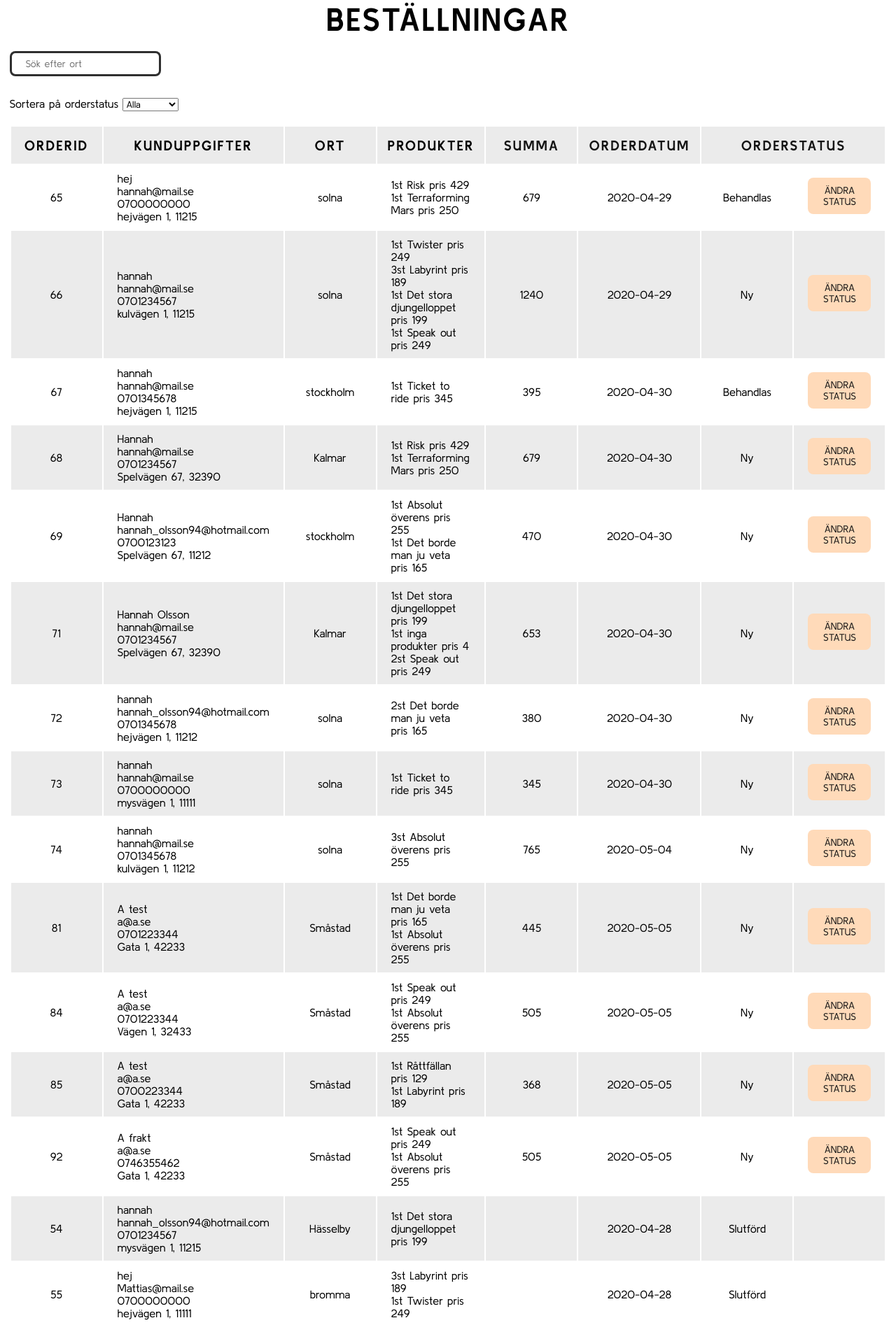
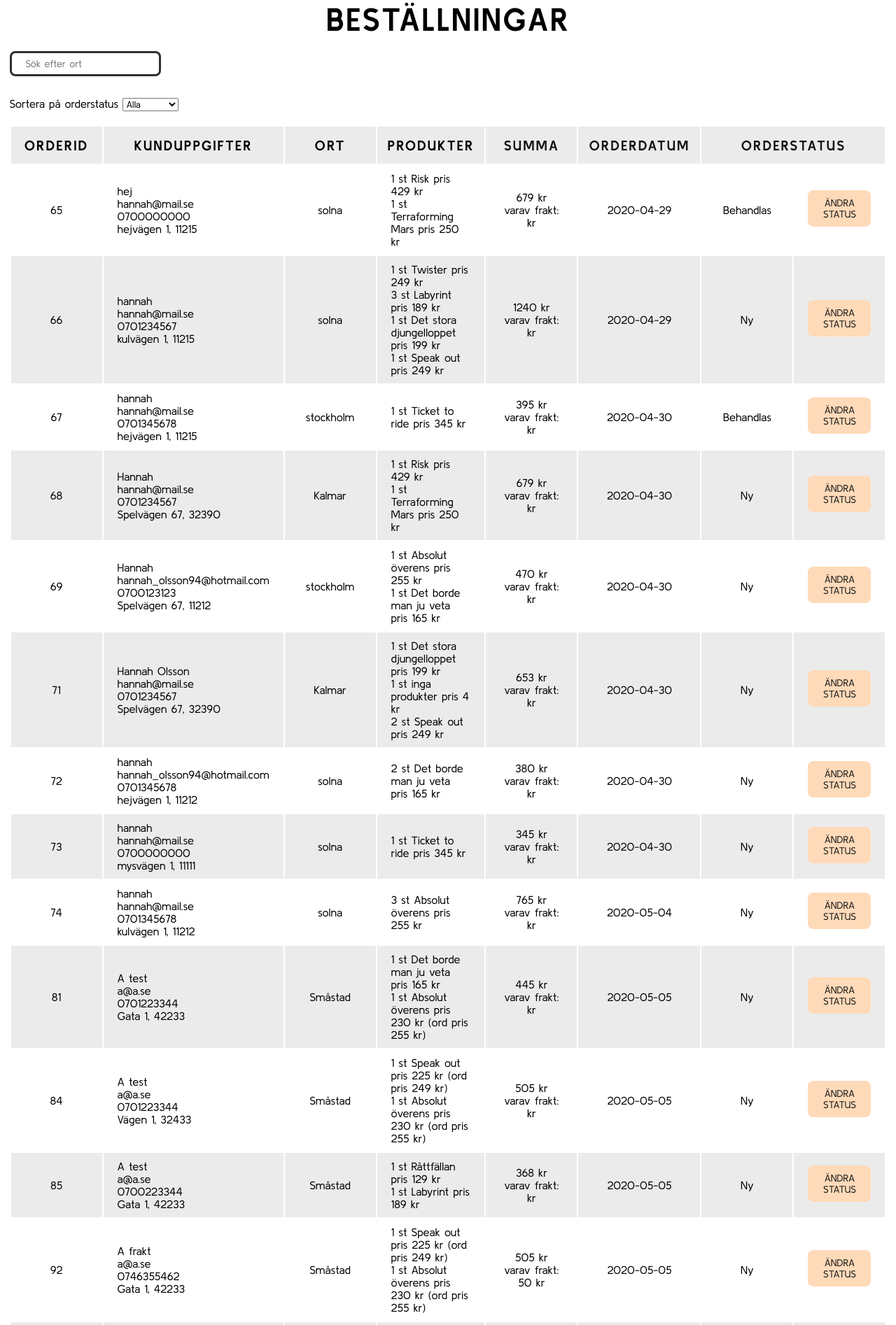
Before and after one commit to HannahO94/Projektarbete_webbshop, a PHP site: page /admin/admin-order.php in a window 1280 px wide. Shown: the part 169-2063 px from the top of the page at 70% size. Run offline with PHP 8.4, Linux system fonts and the light colour scheme; data comes from the database, SQL or seed files in the repository.

Commit message:
reapris och frakt på admin-beställning

```diff
--- a/admin/admin-order.php
+++ b/admin/admin-order.php
@@ -78,22 +78,34 @@ while ($row = $stmt->fetch(PDO::FETCH_ASSOC)) {
     $status = htmlspecialchars($row['status']);
     $products = json_decode($row['products'], true);
     $totalprice = htmlspecialchars($row['totalprice']);
+    $freight = htmlspecialchars($row['freight']);
 
     $productsspec = "";
     foreach ($products as $key => $value) {
+        $pOutlet="";
+        $pPrice="";
         foreach ($value as $ky => $val) {
-            if ($ky == "title") {
-                $productsspec .= $val;
+          if ($ky == "cartQty") {
+            $productsspec .= $val . " st ";
+          }
+          if ($ky == "title") {
+            $productsspec .= $val;
+          }
+          if ($ky == "outletprice") {
+            $pOutlet = $val;
+          }
+          if ($ky == "price") {
+            $pPrice = $val;
+            if ($pOutlet != null) {
+                $productsspec .= " pris " . $pOutlet . " kr (ord pris " . $pPrice . " kr)";
             }
-            if ($ky == "cartQty") {
-                $productsspec .= $val . "st ";
+            else {
+                $productsspec .= " pris " . $pPrice . " kr";
             }
-            if ($ky == "price") {
-                $productsspec .= " pris " . $val;
-            }
+          }
         }
         $productsspec .= "<br>";
-    }
+      }
 
     //Kontrollerar vilken status-siffra beställningen har i databasen,
     //för att skriva ut rätt statustext på sidan
@@ -118,7 +130,8 @@ while ($row = $stmt->fetch(PDO::FETCH_ASSOC)) {
             </td>
             <td class='table_orders_admin-cell'> $city </td>
             <td class='table_orders_admin-cell products' style='width: 20%'> $productsspec </td>
-            <td class='table_orders_admin-cell'> $totalprice </td>
+            <td class='table_orders_admin-cell'> $totalprice kr <br>
+                                                varav frakt: $freight kr</td>
             <td class='table_orders_admin-cell'> $onlyDate</td>
             <td class='table_orders_admin-cell'> $status</td>
             <td class='table_orders_admin-cell'>";
```
